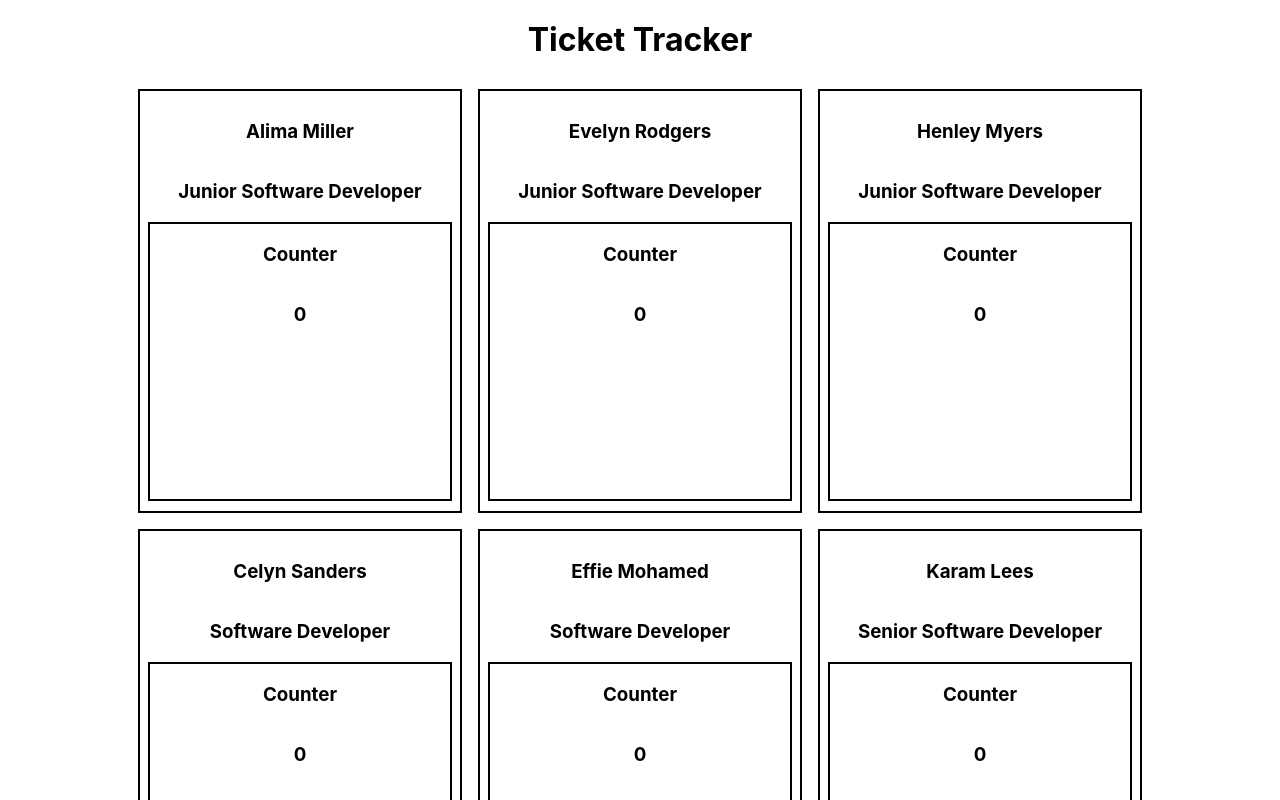
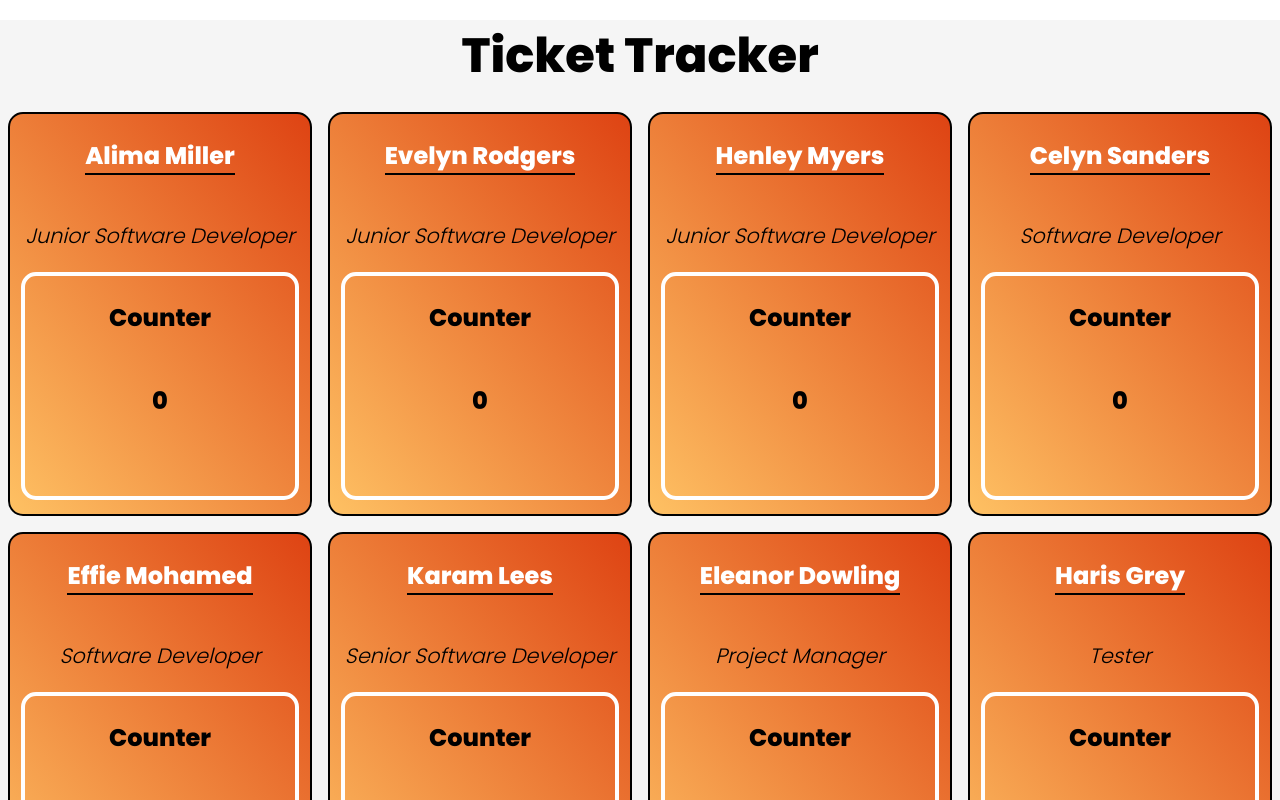
Before and after one commit to ab-96/Ticker-Tracker, a React (Create React App) app: page / in a window 1280 px wide. Shown: the top 800 px of the page. Built offline with nearby package versions, Linux system fonts and the light colour scheme.

Commit message:
added styling

```diff
--- a/src/App.jsx
+++ b/src/App.jsx
@@ -4,8 +4,6 @@ import EmployeeCard from "./components/EmployeeCard/EmployeeCard";
 import team from "./data/team";
 
 const App = () => {
-
-
 
     return (
         <div className="app">
--- a/src/App.scss
+++ b/src/App.scss
@@ -1,20 +1,33 @@
+@import url('https://fonts.googleapis.com/css2?family=Poppins:wght@300;400;500;600;800&display=swap');
+
+
 .app {
+  background-color: whitesmoke;
+
+  * {
+    font-family: 'Poppins', sans-serif;
+    font-weight: 500;
+  }
+
   .greeting {
     text-align: center;
 
     &__heading {
       color: black;
+      font-family: 'Poppins', sans-serif;
+      font-weight: 800;
+      font-size: 3rem;
     }
 
     &>* {
       margin: 20px;
     }
   }
+
   .wrapper {
     display: flex;
     justify-content: center;
     flex-wrap: wrap;
     gap: 1rem;
-    padding: 10px;
   }
 }
--- a/src/components/EmployeeCard/EmployeeCard.jsx
+++ b/src/components/EmployeeCard/EmployeeCard.jsx
@@ -9,9 +9,9 @@ const EmployeeCard = (props) => {
         <div className="employee">
             <h3 className="employee__name">{name}</h3>
             <h3 className="employee__role">{role}</h3>
-            <div className="counter-wrapper">
-                <h3 className="counter-wrapper__title">Counter</h3>
-                <h3>0</h3>
+            <div className="counter">
+                <h3 className="counter__title">Counter</h3>
+                <h3 className="counter__score">0</h3>
             </div>
         </div>
     )
--- a/src/components/EmployeeCard/EmployeeCard.scss
+++ b/src/components/EmployeeCard/EmployeeCard.scss
@@ -5,15 +5,43 @@
     border: 2px solid black;
     width: 300px;
     height: 400px;
-    padding: 10px;
+    border-radius: 15px;
+    background: linear-gradient(50deg, #FEC163, #DE4313 );
+
+    &__name {
+        font-family: 'Poppins', sans-serif;
+        font-weight: 700;
+        font-size: 1.5rem;
+        color: white;
+        border-bottom: 2px solid black;
+
+    }
+
+    &__role {
+        font-size: 1.3rem;
+        font-style: italic;
+        font-weight: 300;
+
+    }
 }
 
-.counter-wrapper {
+.counter {
     display: flex;
     flex-direction: column;
     align-items: center;
-    width: 100%;
-    height: 90%;
-    border: 2px solid black;
+    width: 90%;
+    height: 55%;
+    border: 4px solid white;
+    border-radius: 15px;
+
+    &__title {
+        font-size: 1.5rem;
+        font-weight: 700;
+    }
+
+    &__score {
+        font-size: 1.5rem;
+        font-weight: 700;
+    }
 
 }
```
